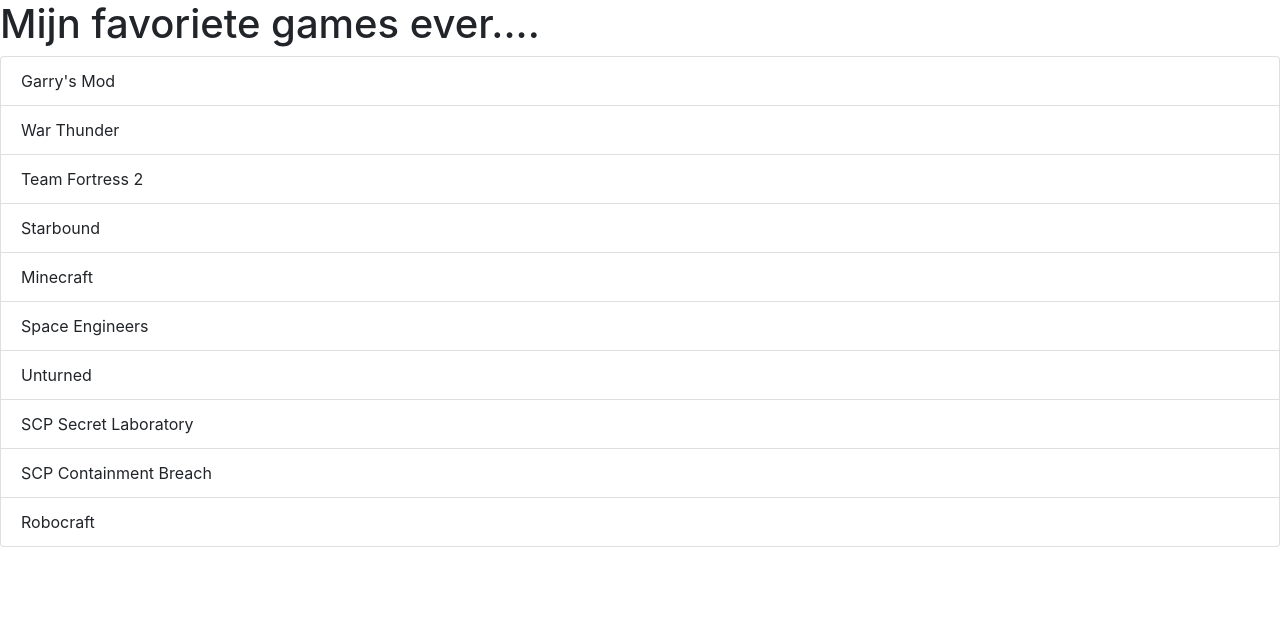
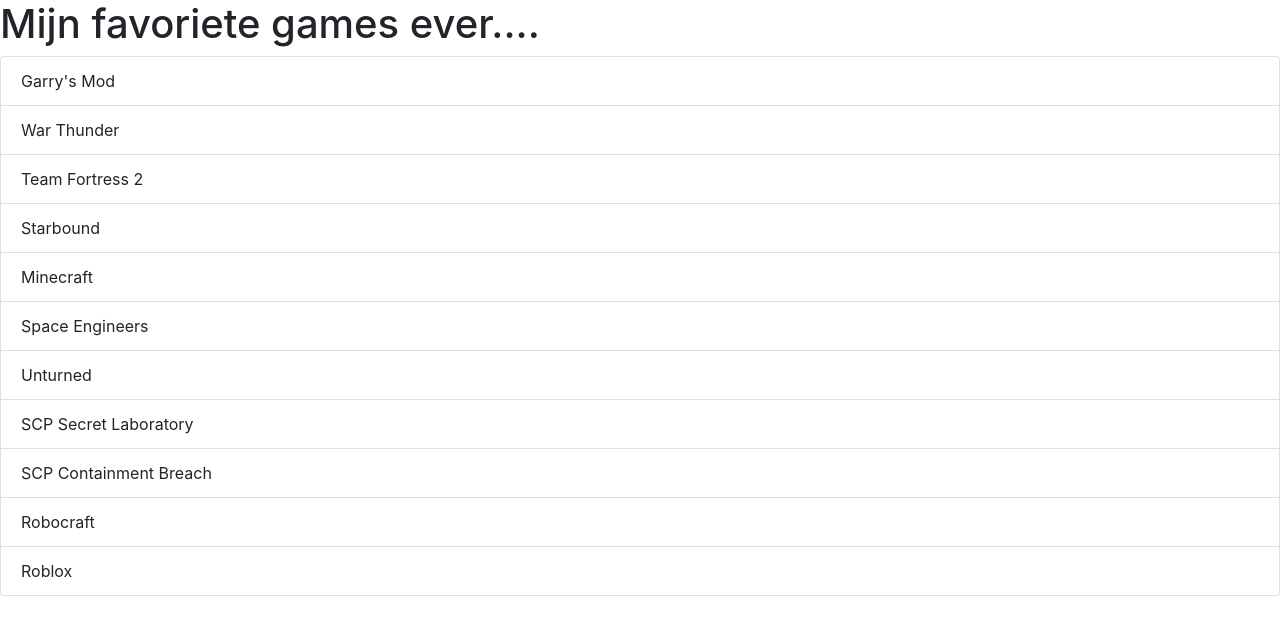
Before and after one commit to Ali-Qurbani/vebr-ali-qurbani-327417, a plain HTML site: page index.html in a window 1280 px wide. Drawn offline with nearby package versions, Linux system fonts and the light colour scheme.

Commit message:
Vierde Commitio

```diff
--- a/index.html
+++ b/index.html
@@ -23,6 +23,7 @@
         <li class="list-group-item">SCP Secret Laboratory</li>
         <li class="list-group-item">SCP Containment Breach</li>
         <li class="list-group-item">Robocraft</li>
+        <li class="list-group-item">Roblox</li>
       </ul>
 
     <!-- Optional JavaScript -->
```
